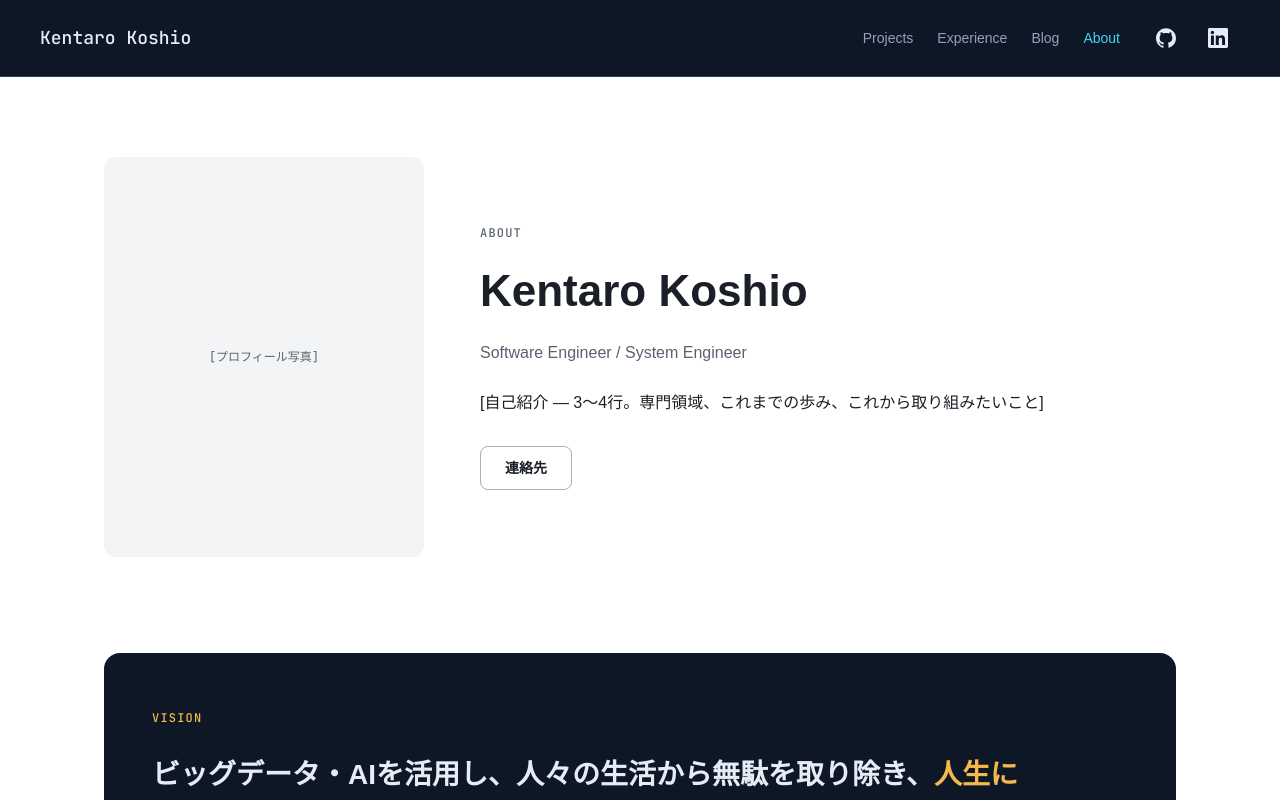
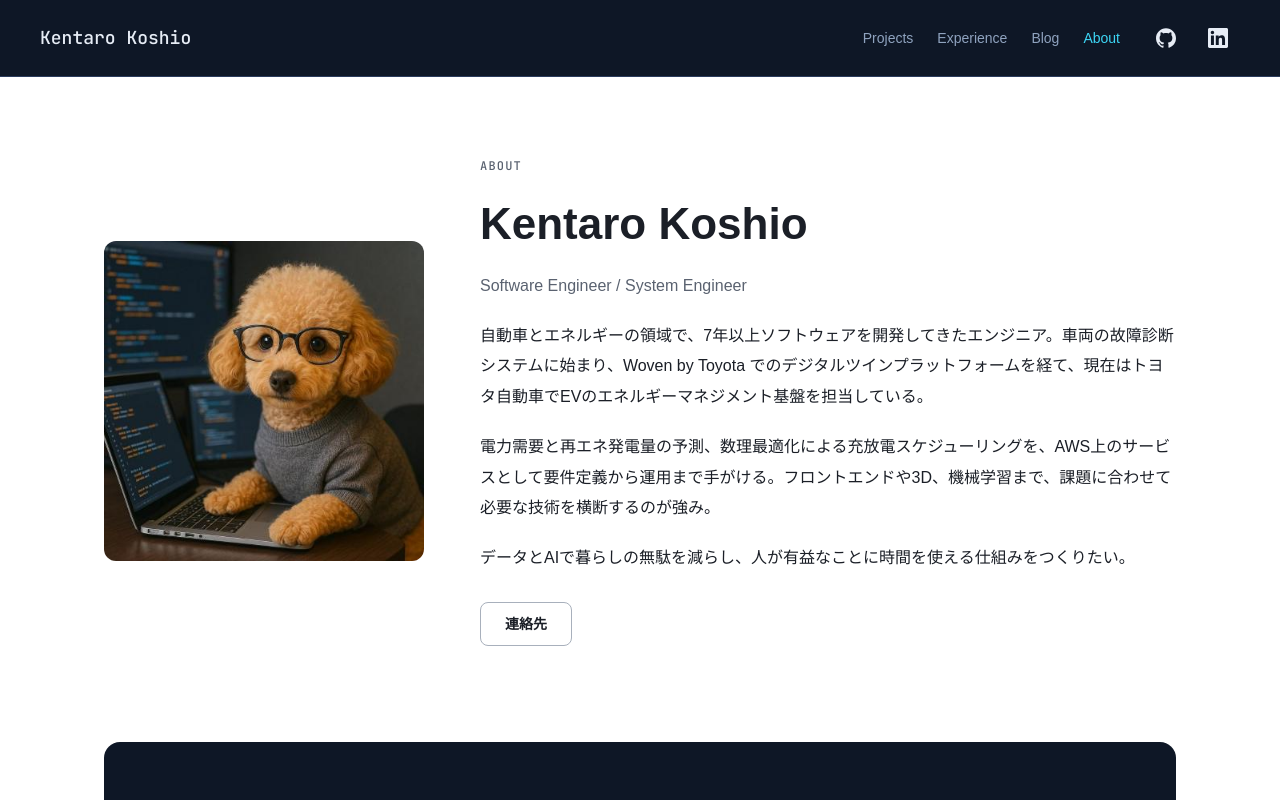
Before and after one commit to koshio123/portfolio, a Next.js app: page /about in a window 1280 px wide. Shown: the top 800 px of the page. Built offline with nearby package versions, Linux system fonts and the light colour scheme; a web font is replaced by a local one.

Commit message:
About: プロフィール画像と自己紹介を追加

```diff
--- a/app/about/page.tsx
+++ b/app/about/page.tsx
@@ -1,4 +1,5 @@
 import type { Metadata } from "next";
+import Image from "next/image";
 import { site } from "@/content/site";
 import { vision } from "@/content/vision";
 import { ButtonLink } from "@/components/ui/ButtonLink";
@@ -9,6 +10,12 @@ export const metadata: Metadata = {
   title: "About",
   description: "自己紹介、大切にしていること、連絡先",
 };
+
+const intro = [
+  "自動車とエネルギーの領域で、7年以上ソフトウェアを開発してきたエンジニア。車両の故障診断システムに始まり、Woven by Toyota でのデジタルツインプラットフォームを経て、現在はトヨタ自動車でEVのエネルギーマネジメント基盤を担当している。",
+  "電力需要と再エネ発電量の予測、数理最適化による充放電スケジューリングを、AWS上のサービスとして要件定義から運用まで手がける。フロントエンドや3D、機械学習まで、課題に合わせて必要な技術を横断するのが強み。",
+  "データとAIで暮らしの無駄を減らし、人が有益なことに時間を使える仕組みをつくりたい。",
+];
 
 const values = [
   { title: "[価値観1]", text: "[説明]" },
@@ -27,17 +34,23 @@ export default function AboutPage() {
   return (
     <div className="container-page flex flex-col gap-24 py-20">
       <section className="flex flex-wrap items-center gap-14">
-        <div className="flex aspect-[4/5] flex-[0_1_320px] items-center justify-center rounded-lg bg-surface font-mono text-xs text-ink-muted">
-          {/* TODO: next/image でプロフィール写真を置く */}
-          [プロフィール写真]
-        </div>
+        <Image
+          src="/profile.jpg"
+          alt="プロフィール画像"
+          width={400}
+          height={400}
+          priority
+          className="aspect-square w-full max-w-[320px] flex-[0_1_320px] rounded-lg object-cover"
+        />
         <div className="flex flex-[1_1_420px] flex-col gap-5">
           <span className="label text-ink-muted">ABOUT</span>
           <h1 className="text-h1 font-bold">{site.name}</h1>
           <p className="text-ink-muted">{site.role}</p>
-          <p className="leading-[1.9]">
-            [自己紹介 — 3〜4行。専門領域、これまでの歩み、これから取り組みたいこと]
-          </p>
+          {intro.map((text) => (
+            <p key={text} className="leading-[1.9]">
+              {text}
+            </p>
+          ))}
           <div className="mt-2 flex flex-wrap gap-3">
             {site.resumePdf && (
               <a
```
Also changed, not shown: public/profile.jpg (added).
